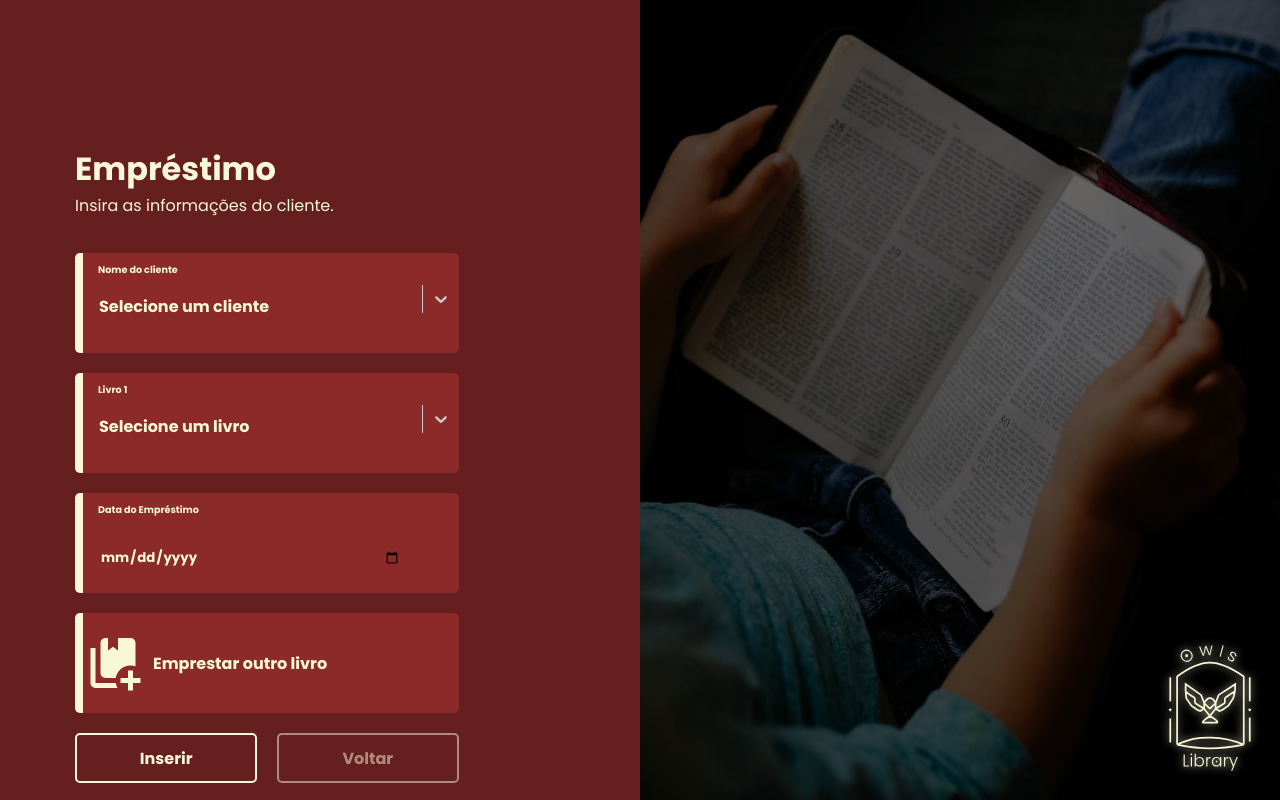
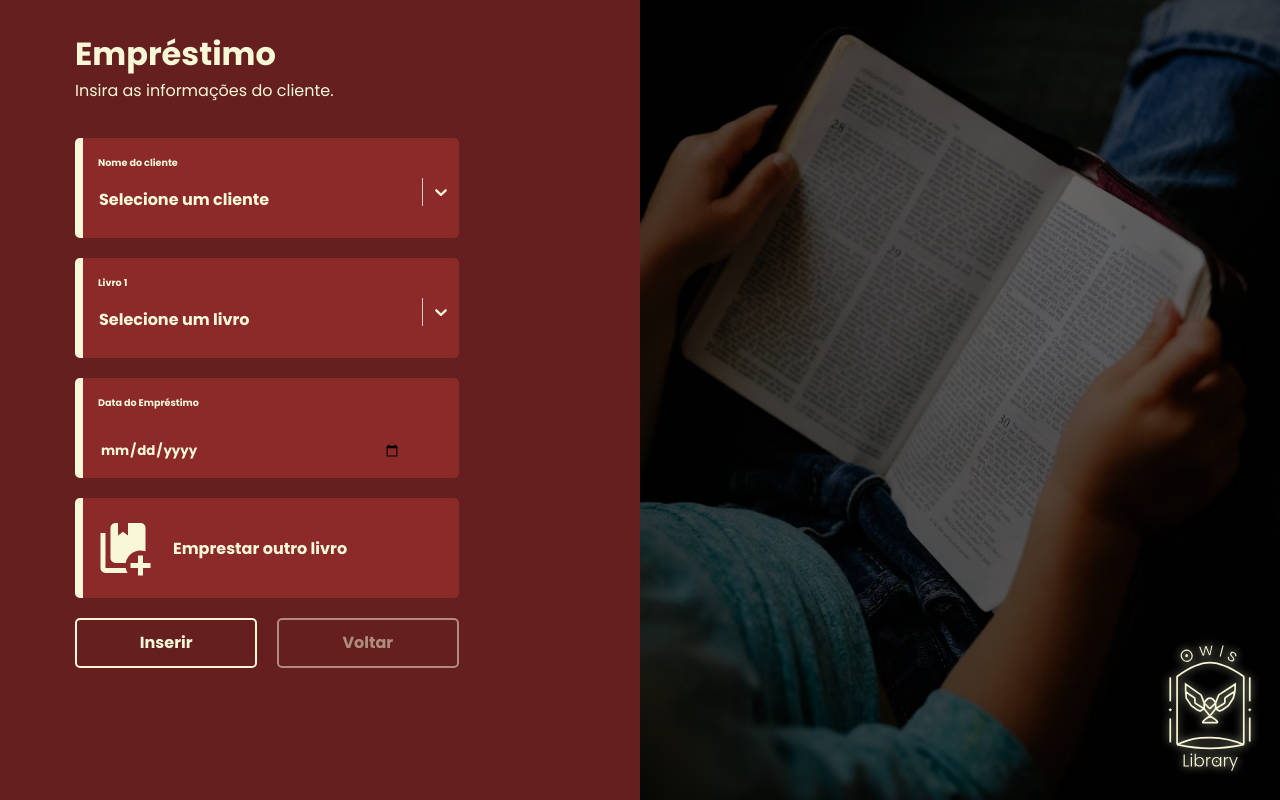
Before and after one commit to JenniGabriely01/react-doctor-system, a React (Vite) app: page /Emprestimo in a window 1280 px wide. Built offline with nearby package versions, Linux system fonts and the light colour scheme; no server answers; sample sign-in values are in the browser's storage.

Commit message:
Melhora o css do form do emprestimo

```diff
--- a/src/pages/Emprestimo/emprestimo.css
+++ b/src/pages/Emprestimo/emprestimo.css
@@ -15,6 +15,7 @@ body {
 .Emprestimo {
     display: flex;
     width: 100%;
+    height: 100%;
     align-content: center;
     height: 100vh;
 }
@@ -24,7 +25,6 @@ body {
     background-color: var(--VermelhoBackground);
     display: flex;
     flex-direction: column;
-    justify-content: center;
     overflow-y: scroll;
 }
 
@@ -58,7 +58,7 @@ body {
     font-size: 2rem;
     font-weight: 700;
     color: var(--Amarelo);
-    padding-top: 20vw;
+    margin-top: 30px;
 }
 
 .p-Title {
@@ -85,7 +85,7 @@ body {
     display: flex;
     flex-direction: column;
     border-radius: 5px;
-    padding: 10px 0 20px 0;
+    padding: 18px 0 0 0;
     height: 100px;
     margin-bottom: 20px;
 }
@@ -111,13 +111,13 @@ body {
     margin-left: 17px;
 }
 
-.remove-livro-btn {
+button.remove-livro-btn{
     background-color: var(--Vermelho);
     border: 2px solid var(--Amarelo);
     color: var(--Amarelo);
     border-radius: 5px;
-    padding: 5px;
-    margin-bottom: 40px;
+    display: block;
+    position: relative;
 }
 
 .add-livro-btn {
@@ -136,8 +136,9 @@ body {
     border-right: 0;
 }
 
-.add-livro-btn img {
-    margin-right: 10px;
+img.img-emprestarOutroLivro {
+    margin-right: 20px;
+    margin-left: 10px;
 }
 
 .buttons {
--- a/src/pages/Emprestimo/emprestimo.jsx
+++ b/src/pages/Emprestimo/emprestimo.jsx
@@ -139,6 +139,10 @@ export default function Emprestimo() {
                                         menu: (provided) => ({
                                             ...provided,
                                         }),
+                                        dropdownIndicator: (provided) => ({
+                                            ...provided,
+                                            color: '#F8F8D8',  // Define a cor da seta
+                                        }),
                                         placeholder: (provided) => ({
                                             ...provided,
                                             color: '#F8F8D8',
@@ -186,6 +190,10 @@ export default function Emprestimo() {
                                             menu: (provided) => ({
                                                 ...provided,
                                             }),
+                                            dropdownIndicator: (provided) => ({
+                                                ...provided,
+                                                color: '#F8F8D8',  // Define a cor da seta
+                                            }),
                                             placeholder: (provided) => ({
                                                 ...provided,
                                                 color: '#F8F8D8',
@@ -230,7 +238,7 @@ export default function Emprestimo() {
                             </div>
 
                             <button type="button" onClick={handleAddLivro} className="add-livro-btn">
-                                <img src={emprestarOutroLivro} alt="Adicionar outro livro" />
+                                <img className='img-emprestarOutroLivro' src={emprestarOutroLivro} alt="Adicionar outro livro" />
                                 Emprestar outro livro
                             </button>
 
```
